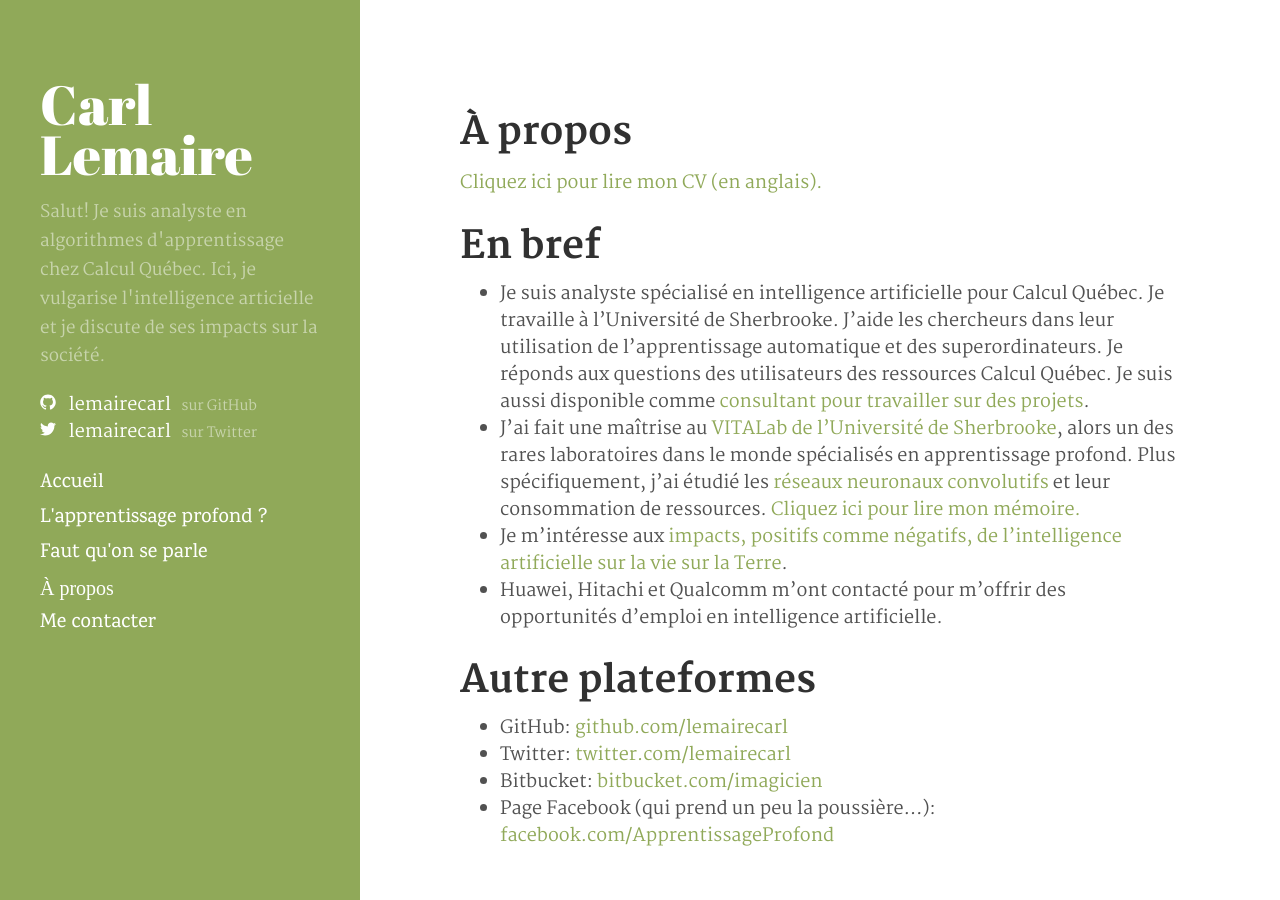
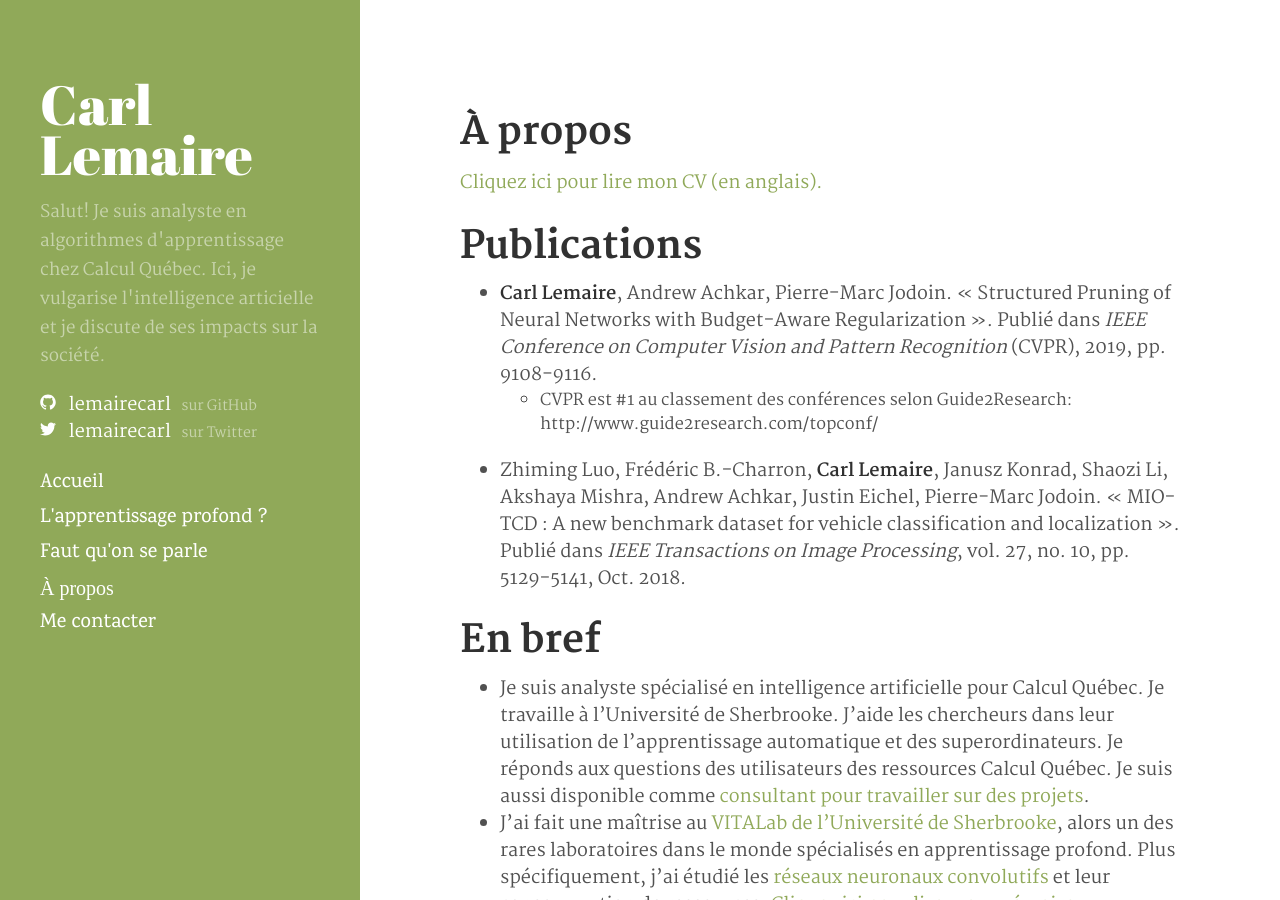
Before and after one commit to lemairecarl/lemairecarl.github.io, a Jekyll site: the page built from about.md, in a window 1280 px wide and 900 px high. Built offline with Jekyll 4.4.1, drawn with Linux system fonts in a browser that asks for light colours; nearby versions of some CDN libraries; some web fonts are replaced.

Commit message:
Ajouter publications

```diff
--- a/about.md
+++ b/about.md
@@ -5,6 +5,12 @@ permalink: /a-propos/
 ---
 
 [Cliquez ici pour lire mon CV (en anglais).](https://github.com/lemairecarl/lemairecarl.github.io/raw/master/assets/Lemaire_Carl_CV.pdf)
+
+# Publications
+
+* **Carl Lemaire**, Andrew Achkar, Pierre-Marc Jodoin. « Structured Pruning of Neural Networks with Budget-Aware Regularization ». Publié dans _IEEE Conference on Computer Vision and Pattern Recognition_ (CVPR), 2019, pp. 9108-9116.
+  * CVPR est #1 au classement des conférences selon Guide2Research: http://www.guide2research.com/topconf/
+* Zhiming Luo, Frédéric B.-Charron, **Carl Lemaire**, Janusz Konrad, Shaozi Li, Akshaya Mishra, Andrew Achkar, Justin Eichel, Pierre-Marc Jodoin. « MIO-TCD : A new benchmark dataset for vehicle classification and localization ». Publié dans _IEEE Transactions on Image Processing_, vol. 27, no. 10, pp. 5129-5141, Oct. 2018.
 
 # En bref
 
```
